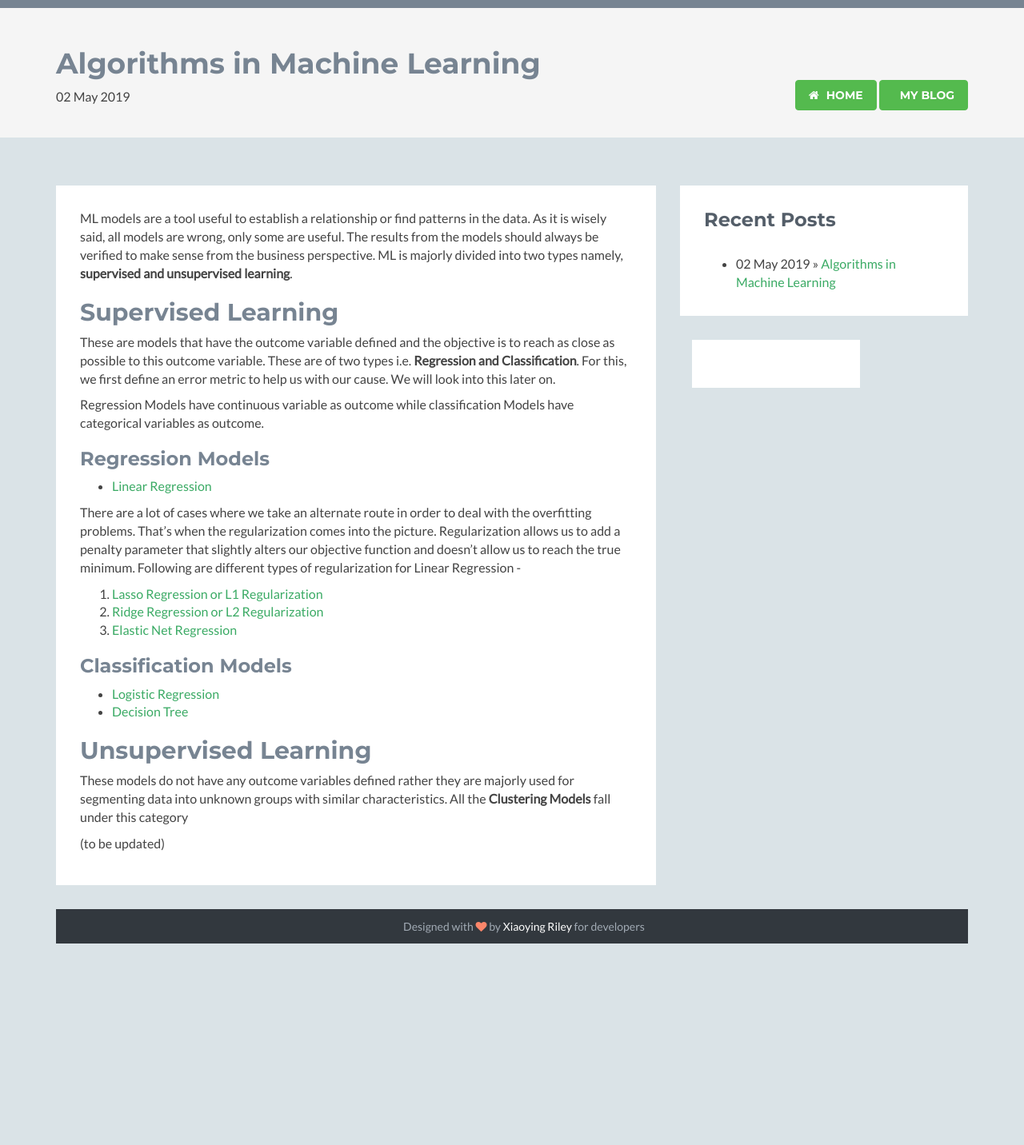
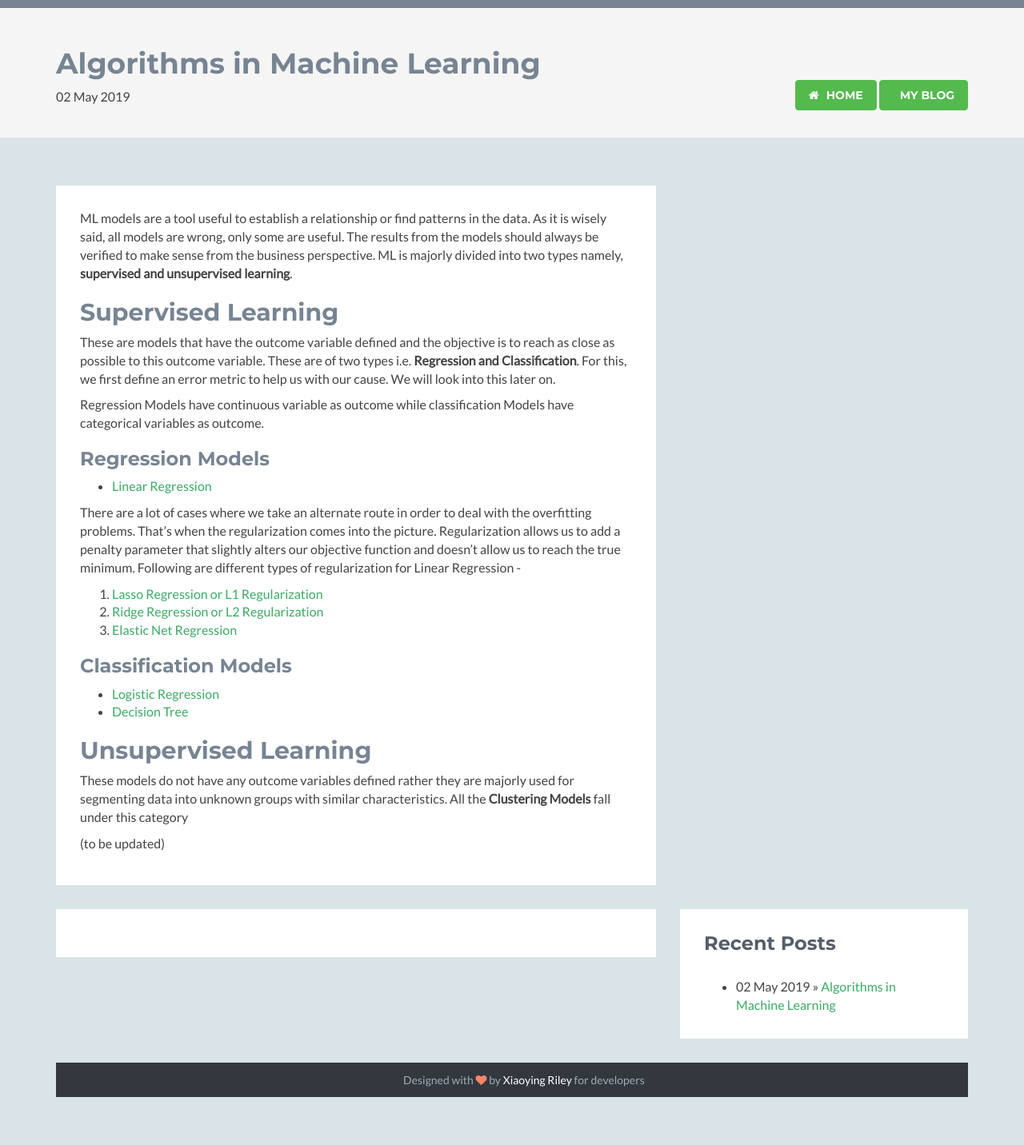
Before and after one commit to abhisheksanghai/abhisheksanghai.github.io, a Jekyll site: the page built from _posts/2019-05-02-algorithms-in-ml.md, in a window 1280 px wide. Shown: the whole page at 80% size. Built offline with Jekyll 4.4.1, drawn with Linux system fonts in a browser that asks for light colours; nearby versions of some CDN libraries; library files that are not in the unit come from our copies; comment, search, counter and statistics services are not loaded; before the commit the page ends 1240 px from its top, so only the background shows below that.

Commit message:
Update post.html
changing order or disqus and recent posts

```diff
--- a/_layouts/post.html
+++ b/_layouts/post.html
@@ -29,6 +29,18 @@ layout: default
                 </section><!--//section-->
 	    </div><!--//primary-->
 
+	    <div class="primary col-md-8 col-sm-12 col-xs-12">
+                <section class="about section">
+                    <div class="section-inner">
+                        <div class="content">
+
+                            {% include disqus.html %}
+
+                        </div><!--//content-->
+                    </div><!--//section-inner-->
+                </section><!--//section-->
+	    </div><!--//primary-->
+
 	    <div class="secondary col-md-4 col-sm-12 col-xs-12">
                  <aside class="info aside section">
                     <div class="section-inner">
@@ -45,16 +57,5 @@ layout: default
                     </div><!--//section-inner-->
                 </aside><!--//aside-->
 
-	    <div class="primary col-md-8 col-sm-12 col-xs-12">
-                <section class="about section">
-                    <div class="section-inner">
-                        <div class="content">
-
-                            {% include disqus.html %}
-
-                        </div><!--//content-->
-                    </div><!--//section-inner-->
-                </section><!--//section-->
-	    </div><!--//primary-->
    </div><!--//row-->
 </div><!--//masonry-->
```
